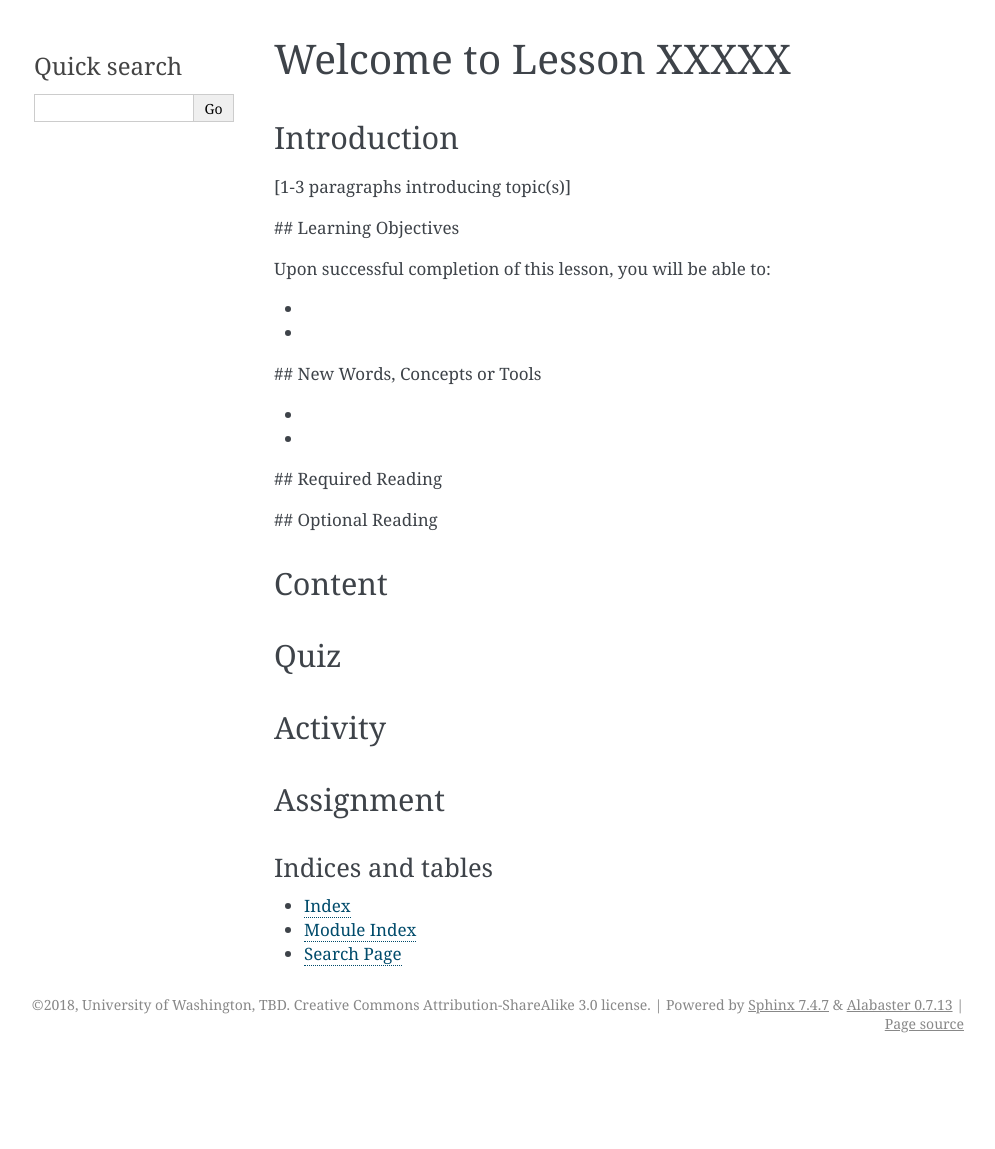
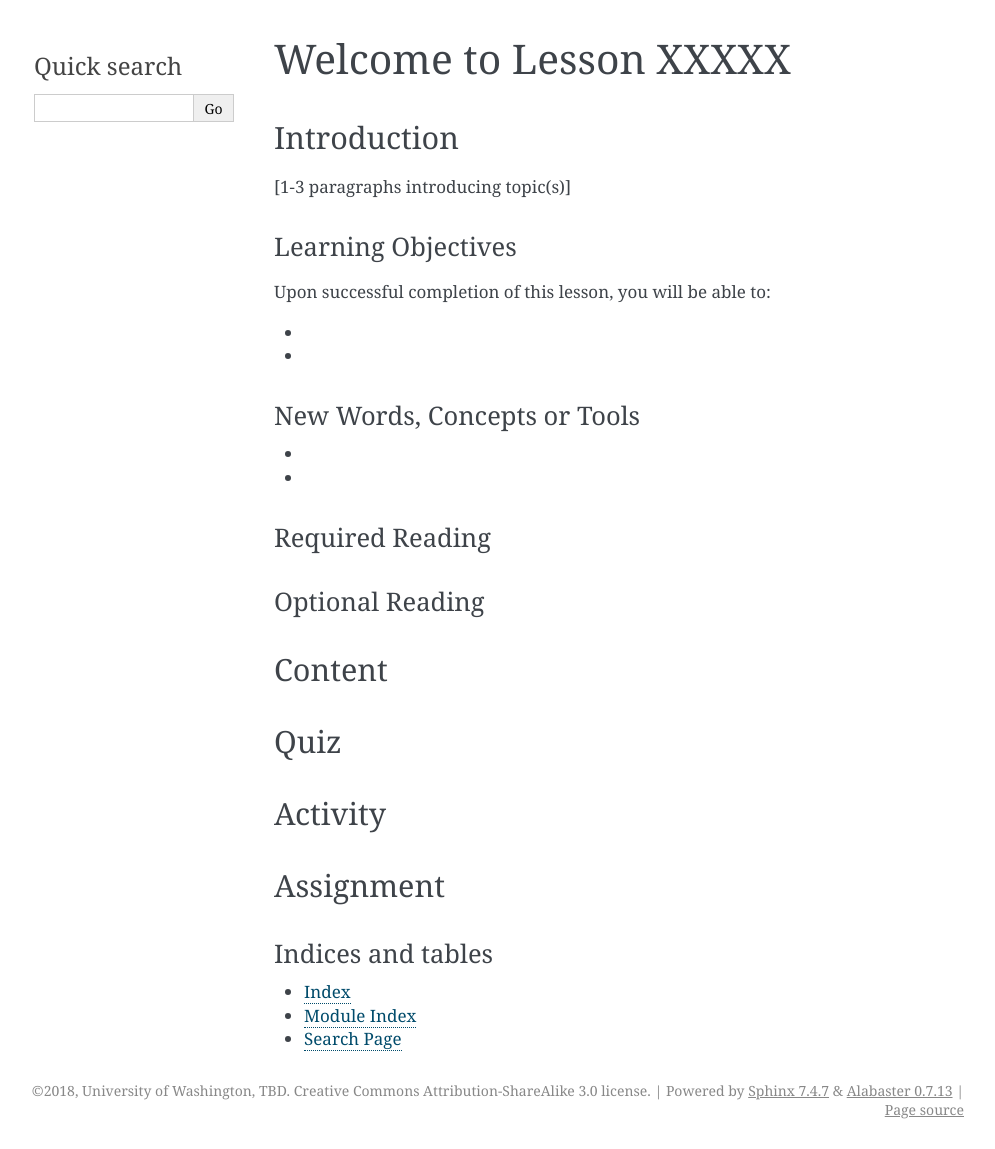
Before and after one commit to rriehle/lesson-template, a Sphinx documentation site: the page built from source/index.rst, in a window 1280 px wide. Shown: the whole page, without its empty margins (146-1141 px from the left). Built offline with Sphinx 7.4.7, drawn with Linux system fonts in a browser that asks for light colours; before the commit the page ends 1063 px from its top, so only the background shows below that.

Commit message:
Fix subsection title formatting

```diff
--- a/source/index.rst
+++ b/source/index.rst
@@ -20,7 +20,8 @@ Introduction
 [1-3 paragraphs introducing topic(s)]
 
 
-##  Learning Objectives
+Learning Objectives
+===================
 
 Upon successful completion of this lesson, you will be able to:
 
@@ -28,17 +29,19 @@ Upon successful completion of this lesson, you will be able to:
 *
 
 
-##  New Words, Concepts or Tools
+New Words, Concepts or Tools
+============================
 
 *
 *
 
 
-##  Required Reading
+Required Reading
+================
 
 
-
-##  Optional Reading
+Optional Reading
+================
 
 
 *******
```
